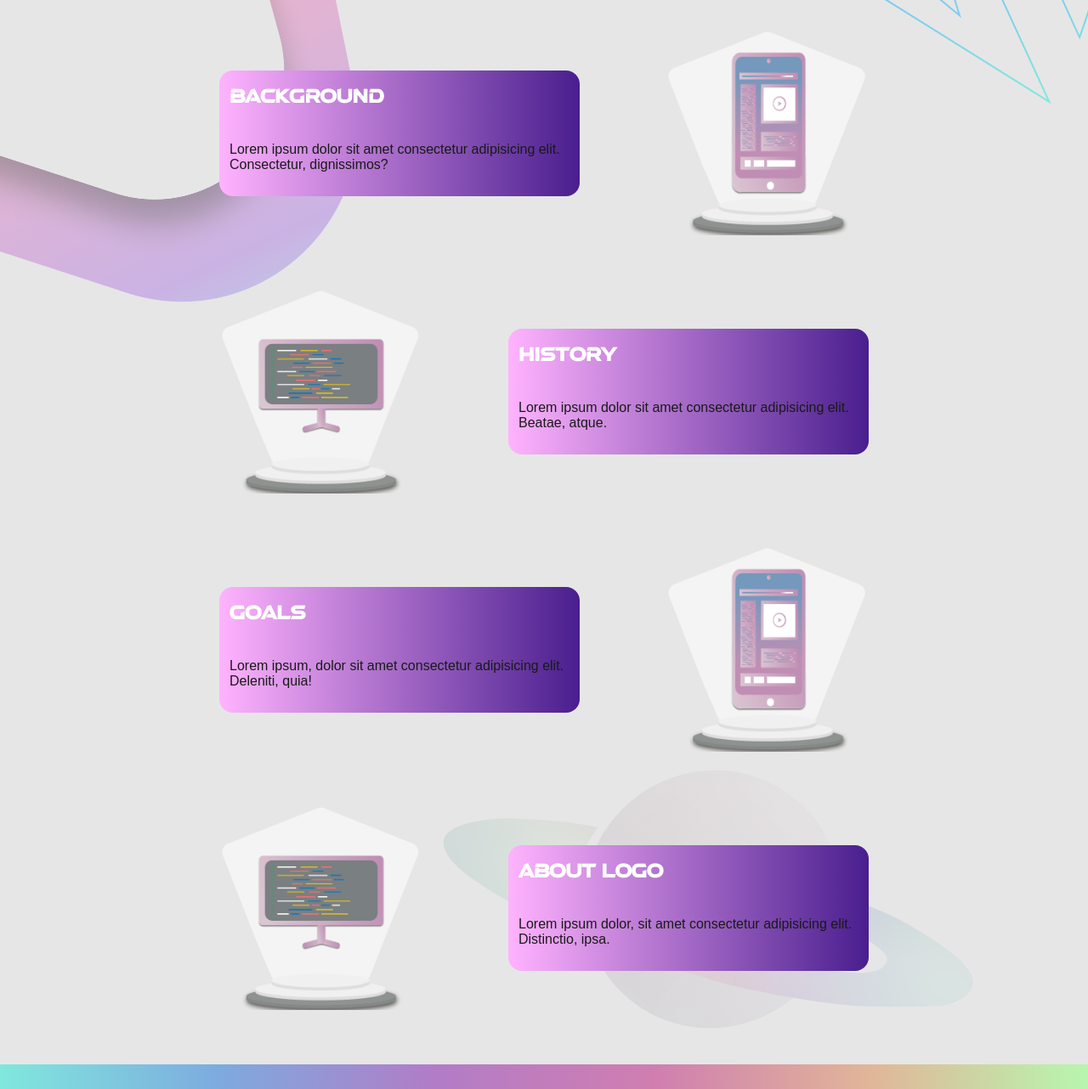
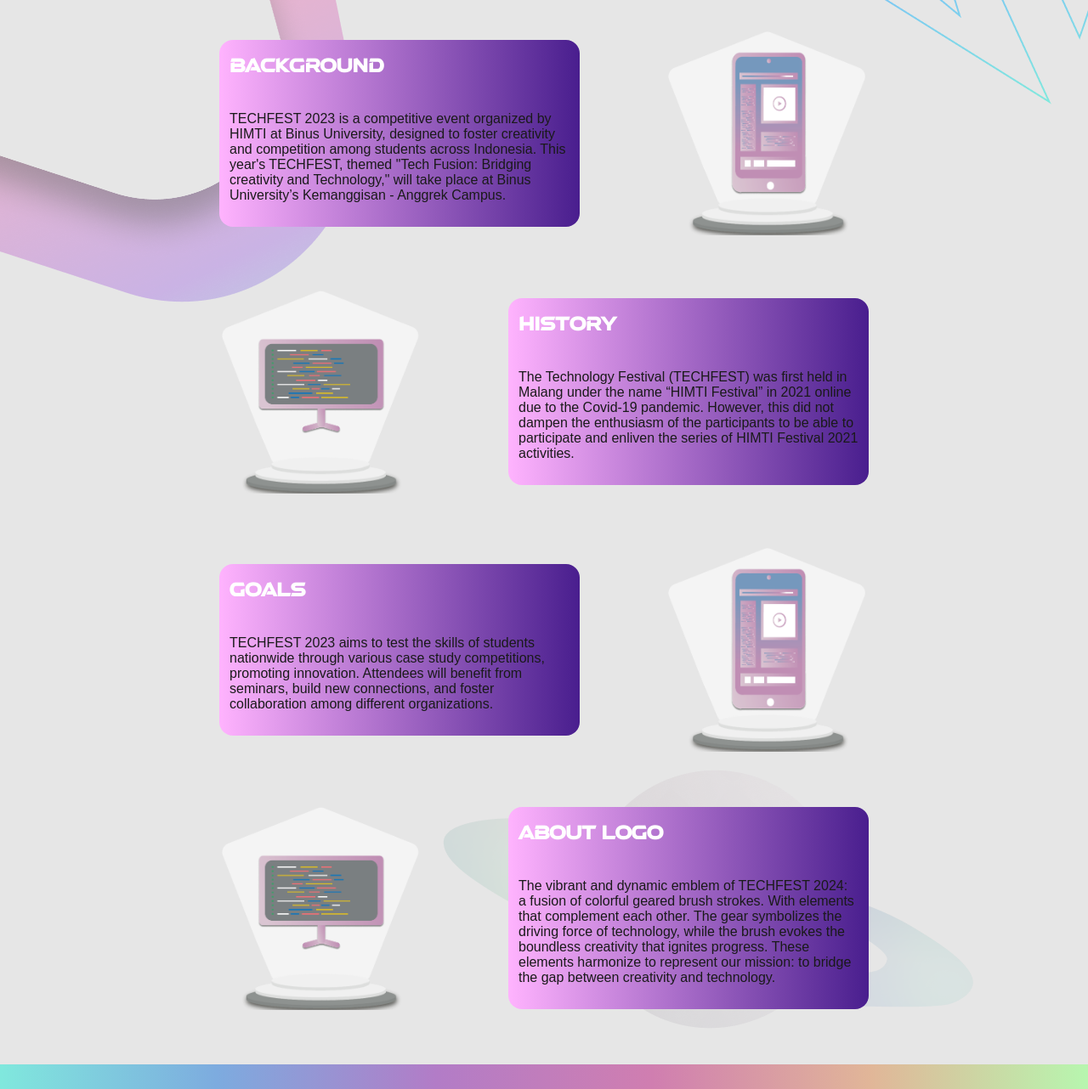
Before and after one commit to juanariviano/TechFest-2024, a plain HTML site: page pages/about/about.html in a window 1280 px wide. Shown: the part 260-1542 px from the top of the page at 85% size. Drawn offline with Linux system fonts and the light colour scheme; a web font is replaced by a local one.

Commit message:
update about

```diff
--- a/pages/about/about.html
+++ b/pages/about/about.html
@@ -65,7 +65,7 @@
         <div class="description">
             <div class="content">
                 <h1>BACKGROUND</h1>
-                <P>Lorem ipsum dolor sit amet consectetur adipisicing elit. Consectetur, dignissimos?</P>
+                <P>TECHFEST 2023 is a competitive event organized by HIMTI at Binus University, designed to foster creativity and competition among students across Indonesia. This year's TECHFEST, themed "Tech Fusion: Bridging creativity and Technology," will take place at Binus University’s Kemanggisan - Anggrek Campus.</P>
 
             </div>
 
@@ -81,7 +81,7 @@
 
             <div class="content">
                 <h1>HISTORY</h1>
-                <P>Lorem ipsum dolor sit amet consectetur adipisicing elit. Beatae, atque.</P>
+                <P>The Technology Festival (TECHFEST) was first held in Malang under the name “HIMTI Festival” in 2021 online due to the Covid-19 pandemic. However, this did not dampen the enthusiasm of the participants to be able to participate and enliven the series of HIMTI Festival 2021 activities.</P>
 
             </div>
 
@@ -89,7 +89,7 @@
         <div class="description">
             <div class="content">
                 <h1>GOALS</h1>
-                <P>Lorem ipsum, dolor sit amet consectetur adipisicing elit. Deleniti, quia!</P>
+                <P>TECHFEST 2023 aims to test the skills of students nationwide through various case study competitions, promoting innovation. Attendees will benefit from seminars, build new connections, and foster collaboration among different organizations.</P>
 
             </div>
 
@@ -105,7 +105,7 @@
 
             <div class="content">
                 <h1>ABOUT LOGO</h1>
-                <P>Lorem ipsum dolor, sit amet consectetur adipisicing elit. Distinctio, ipsa.</P>
+                <P>The vibrant and dynamic emblem of TECHFEST 2024: a fusion of colorful geared brush strokes. With elements that complement each other. The gear symbolizes the driving force of technology, while the brush evokes the boundless creativity that ignites progress. These elements harmonize to represent our mission: to bridge the gap between creativity and technology.</P>
 
             </div>
 
```
